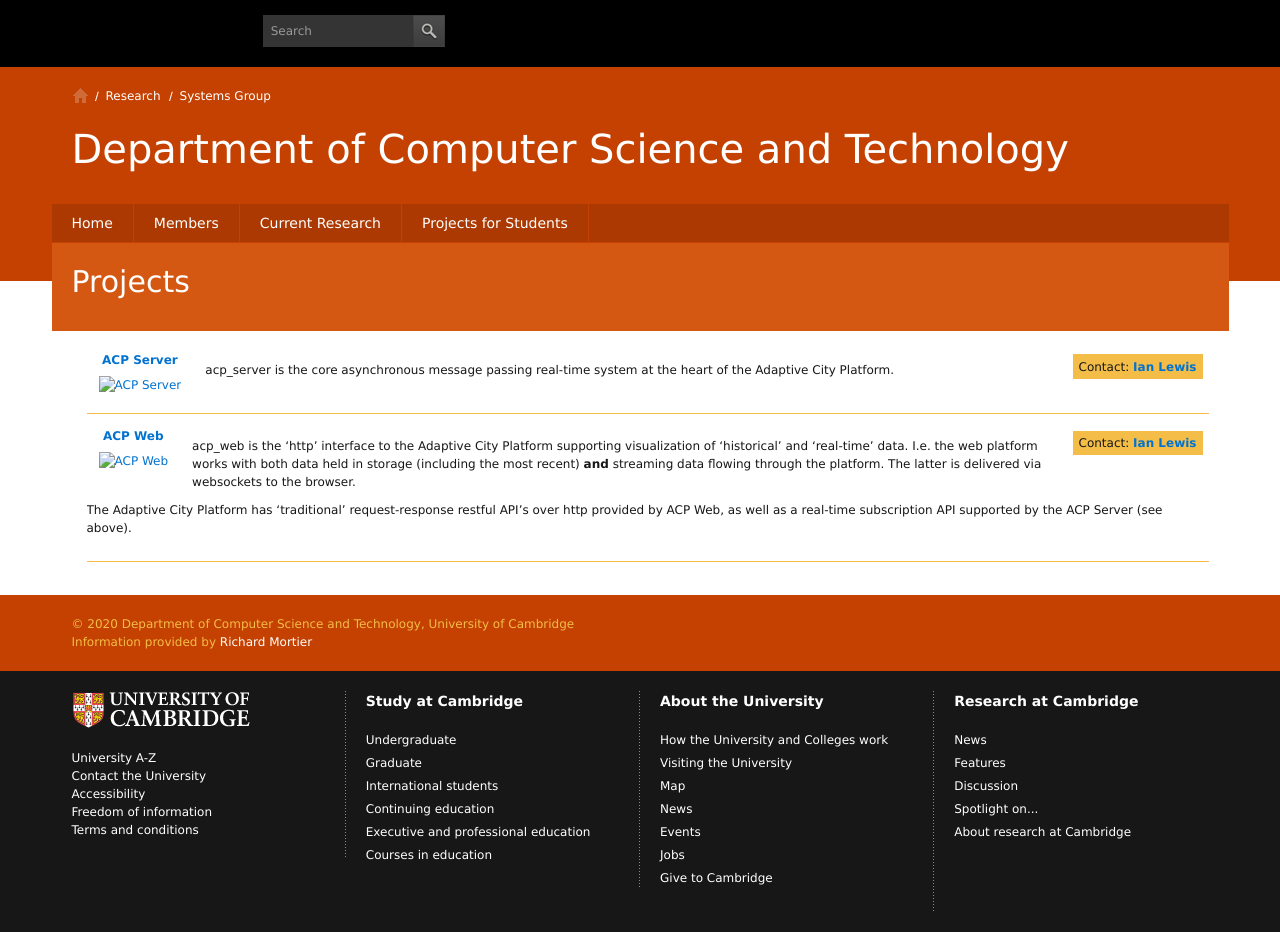
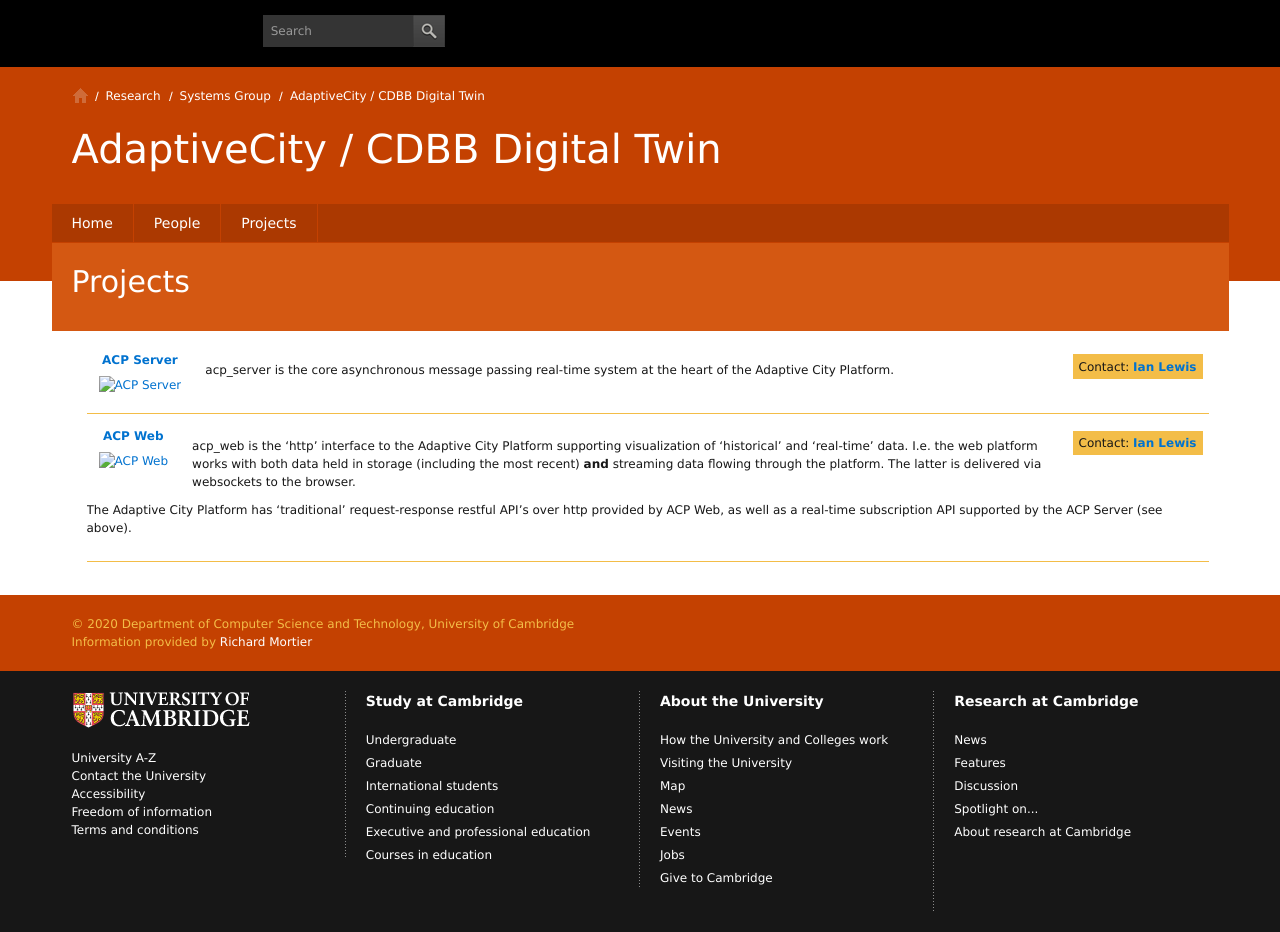
Before and after one commit to AdaptiveCity/adaptivecity.github.io, a Jekyll site: the page built from projects/index.html, in a window 1280 px wide. Built offline with Jekyll 4.4.1, drawn with Linux system fonts in a browser that asks for light colours.

Commit message:
header CST links fixup

```diff
--- a/_includes/srg_header.html
+++ b/_includes/srg_header.html
@@ -121,13 +121,25 @@
                     <div class="campl-content-container">
                         <div class="campl-breadcrumb" id="breadcrumb">
                             <ul class="campl-unstyled-list campl-horizontal-navigation clearfix">
-                                <li class="first-child"><a class="campl-home ir" href="../../">Computer Laboratory</a></li>
-                                <li><a href="../">Research</a></li>
-                                <li><p class="campl-current">Systems Group</p></li>
+                                <li class="first-child">
+                                    <a class="campl-home ir" href="https://www.cst.cam.ac.uk">Computer Laboratory</a></li>
+                                <li>
+                                    <a href="https://www.cst.cam.ac.uk/research">Research</a>
+                                </li>
+                                <li>
+                                    <a href="https://www.cst.cam.ac.uk/research/systems">Systems Group</a>
+                                </li>
+                                <li>
+                                    <p class="campl-current">AdaptiveCity / CDBB Digital Twin</p>
+                                </li>
                             </ul>
                         </div>
-                        <p class="campl-page-title campl-sub-section-title">Department of Computer Science and Technology</p>
-                        <p class="campl-mobile-parent"><a href="../"><span class="campl-back-btn campl-menu-indicator"></span>Research</a></p>
+                        <p class="campl-page-title campl-sub-section-title">AdaptiveCity / CDBB Digital Twin</p>
+                        <p class="campl-mobile-parent">
+                            <a href="https://www.cst.cam.ac.uk/research">
+                                <span class="campl-back-btn campl-menu-indicator"></span>Research
+                            </a>
+                        </p>
                     </div>
                 </div>
             </div>
@@ -137,9 +149,8 @@
                 <div class="campl-local-navigation-container">
                     <ul class="campl-unstyled-list local-dropdown-menu">
                         <li class="campl-unstyled-list"><a href="/">Home</a></li>
-                        <li class="campl-unstyled-list"><a href="people/">Members</a></li>
-                        <li class="campl-unstyled-list"><a href="current/">Current Research</a></li>
-                        <li class="campl-unstyled-list"><a href="projects/">Projects for Students</a></li>
+                        <li class="campl-unstyled-list"><a href="people/">People</a></li>
+                        <li class="campl-unstyled-list"><a href="projects/">Projects</a></li>
                     </ul>
                 </div>
             </div>
```
